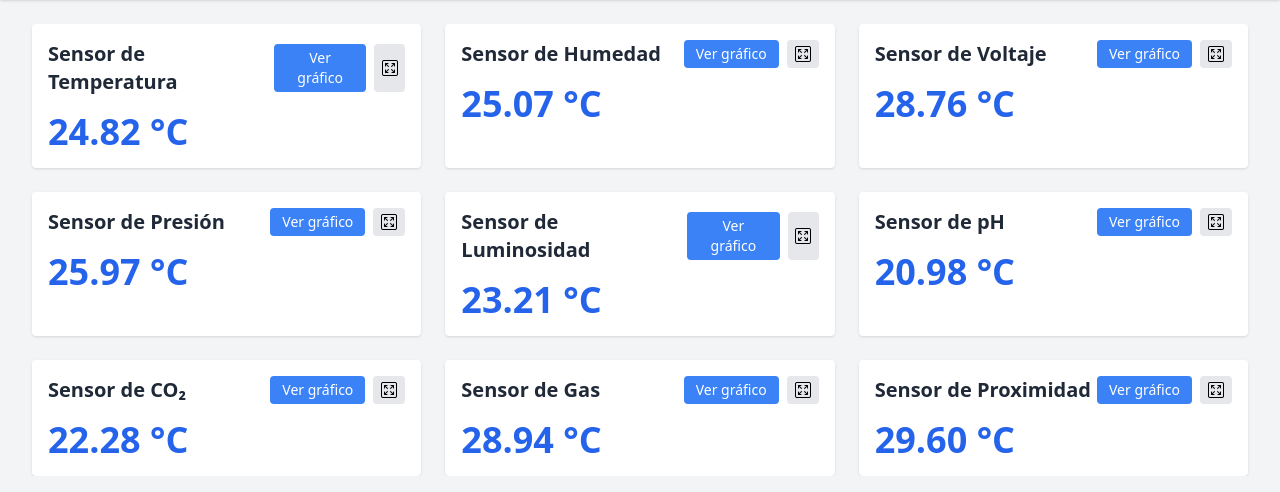
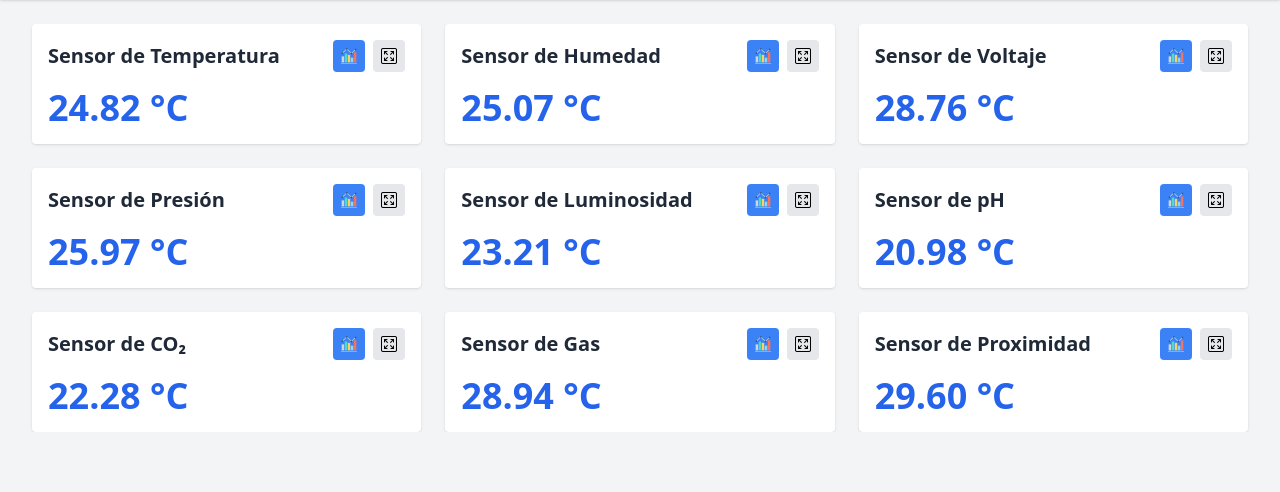
Before and after one commit to GaboUCR/IoT, a Django app: page / in a window 1280 px wide. Shown: the part 64-556 px from the top of the page. Run offline with Django 5.2, Linux system fonts and the light colour scheme; some libraries are stand-ins or nearby versions.

Commit message:
Change button text for logos
Signed-off-by: GaboUCR <gabrielgamboav19@gmail.com>

```diff
--- a/static/js/components/sensorChart.js
+++ b/static/js/components/sensorChart.js
@@ -23,8 +23,19 @@ export class SensorChartComponent {
 
     toggleMode() {
       this.mode = this.mode === "realtime" ? "historical" : "realtime";
-      this.btnToggle.textContent =
-        this.mode === "realtime" ? "Ver gráfico" : "Ver tiempo real";
+
+      const icon = this.btnToggle.querySelector("img.icon-toggle");
+
+      if (this.mode === "realtime") {
+        icon.src = "/static/img/graph.png";        // cambiar al ícono de gráfico
+        icon.alt = "Gráfico";
+        this.btnToggle.title = "Ver gráfico";
+      } else {
+        icon.src = "/static/img/live.png";         // cambiar al ícono de live
+        icon.alt = "Tiempo real";
+        this.btnToggle.title = "Ver tiempo real";
+      }
+
       this.render();
     }
 
--- a/templates/sensors/dashboard.html
+++ b/templates/sensors/dashboard.html
@@ -14,9 +14,10 @@
       <div class="flex items-center justify-between mb-4">
         <h2 class="text-xl font-semibold">{{ sensor.nombre }}</h2>
         <div class="flex gap-2">
-          <button class="toggle-mode px-3 py-1 text-sm bg-blue-500 text-white rounded">
-            Ver gráfico
+          <button class="toggle-mode h-8 w-8 flex items-center justify-center bg-blue-500 rounded" title="Ver gráfico">
+            <img src="{% static 'img/graph.png' %}" alt="Gráfico" class="h-4 w-4 icon-toggle">
           </button>
+
 
           <button class="fullscreen-btn w-8 px-0 py-1 flex items-center justify-center bg-gray-200 rounded">
             <img src="{% static 'img/fullscreen-icon.png' %}" alt="Fullscreen" class="h-4 w-4">
```
Also changed, not shown: static/img/graph.png (added), static/img/live.png (added).
